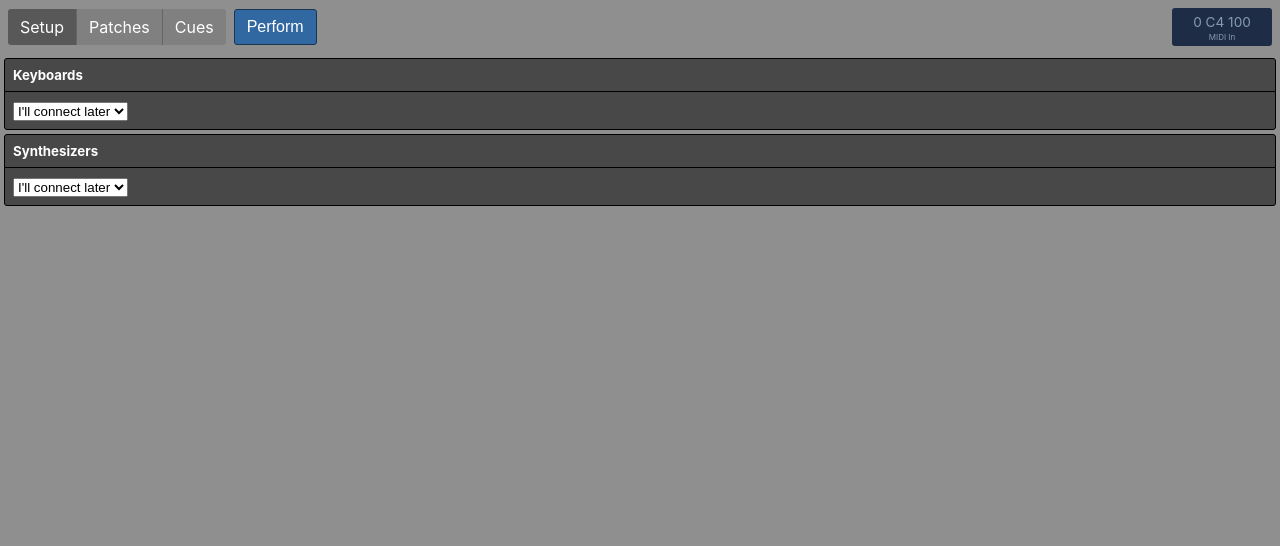
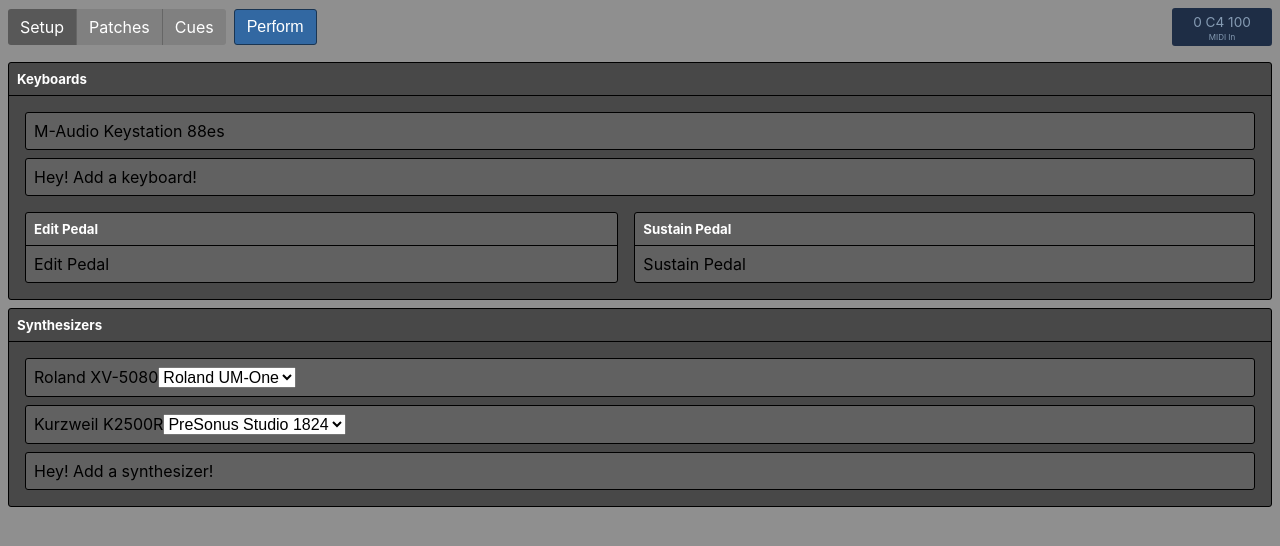
Before and after one commit to MattPutnam/CadenzaJS, a React (Create React App) app: page / in a window 1280 px wide. Shown: the top 546 px of the page. Built offline with nearby package versions, Linux system fonts and the light colour scheme.

Commit message:
* Subcontainer component * PortSelector component * Setup tab stubbed out further * Sample data improved * const cleanup

```diff
--- a/sample_data/sampleStates.json
+++ /dev/null
@@ -1,5 +0,0 @@
-{
-    "viewing setup tab": {
-        "selectedTab": "setup"
-    }
-}
--- a/src/App.js
+++ b/src/App.js
@@ -1,6 +1,8 @@
 import React from 'react'
 import EditPage from './pages/EditPage'
 import PerformPage from './pages/PerformPage'
+
+import * as data from './sampleData.json'
 
 class App extends React.Component {
   constructor(props) {
@@ -11,20 +13,21 @@ class App extends React.Component {
       midiDevices: {
         inputs: [],
         outputs: []
-      }
+      },
+      showData: data.default
     }
   }
 
   render() {
-    const { perform, midiDevices } = this.state
+    const { perform, midiDevices, showData } = this.state
 
     return perform ?
       <PerformPage exit={() => this.setState({ perform: false })}/> :
-      <EditPage perform={() => this.setState({ perform: true })} {...{ midiDevices }}/>
+      <EditPage perform={() => this.setState({ perform: true })} {...{ midiDevices, showData }}/>
   }
 
   componentDidMount() {
-    // The effect hook was not working for this, hence the manual state management:
+    // The effect hook was not working for this, hence the manual lifecycle management:
     navigator.requestMIDIAccess().then(access => {
       access.onstatechange = ({ port }) => {
         const { midiDevices } = this.state
--- a/src/components/Button.js
+++ b/src/components/Button.js
@@ -1,7 +1,7 @@
 import React from 'react'
 
 const Button = ({ children, onClick }) => {
-    let style = {
+    const style = {
         margin: '0 0.5rem',
         padding: '0.5rem 0.75rem',
         color: 'white',
--- a/src/components/Container.js
+++ b/src/components/Container.js
@@ -1,11 +1,11 @@
 import React from 'react'
 import _ from 'lodash'
 
-const Container = ({ title, style, children }) => {
+const Container = ({ title, style, inner, children }) => {
     const styles = {
         container: {
-            margin: '0.25rem',
-            backgroundColor: '#484848',
+            margin: '0.5rem',
+            backgroundColor: inner ? '#616161' : '#484848',
             border: '1px solid black',
             borderRadius: 3
         },
--- a/src/components/MIDIMonitor.js
+++ b/src/components/MIDIMonitor.js
@@ -2,7 +2,7 @@ import React from 'react'
 import * as MIDI from '../midi/MIDI'
 
 const MIDIMonitor = (lastEvent) => {
-    let styles = {
+    const styles = {
         container: {
             width: '100px',
             textAlign: 'center',
--- a/src/components/NavBar.js
+++ b/src/components/NavBar.js
@@ -3,7 +3,7 @@ import Button from './Button'
 import MIDIMonitor from './MIDIMonitor'
 
 const Tab = ({ title, selectedTab, setSelectedTab, first, last }) => {
-    let style = {
+    const style = {
         display: 'inline-block',
         padding: '0.5rem 0.75rem',
         cursor: 'pointer',
@@ -19,7 +19,7 @@ const Tab = ({ title, selectedTab, setSelectedTab, first, last }) => {
 }
 
 const NavBar = ({ selectedTab, setSelectedTab, perform }) => {
-    let styles = {
+    const styles = {
         container: {
             display: 'flex',
             alignItems: 'center',
--- /dev/null
+++ b/src/components/PortSelector.js
@@ -0,0 +1,25 @@
+import React from 'react'
+
+const PortSelector = ({ devices, io, selected }) => {
+    const values = devices[io].map(device => `${device.manufacturer} ${device.name}`)
+    const missing = !values.includes(selected)
+
+    const styles = {
+        select: {
+            fontSize: '100%'
+        }
+    }
+
+    return <select value={selected}
+                   style={styles.select}
+                   onChange={() => console.log("TODO")}>
+        <option value={0}>I'll connect later</option>
+        {devices[io].map(device => {
+            const label = `${device.manufacturer} ${device.name}`
+            return <option key={device.id} value={label}>{label}</option>
+        })}
+        {missing && <option value={selected}>{selected}</option>}
+    </select>
+}
+
+export default PortSelector
--- a/src/pages/EditPage.js
+++ b/src/pages/EditPage.js
@@ -2,7 +2,7 @@ import React from 'react'
 import NavBar from '../components/NavBar'
 import SetupTab from './SetupTab'
 
-const EditPage = ({ perform, midiDevices }) => {
+const EditPage = ({ perform, midiDevices, showData }) => {
     const [selectedTab, setSelectedTab] = React.useState('Setup')
 
     const style = {
@@ -12,7 +12,7 @@ const EditPage = ({ perform, midiDevices }) => {
 
     return <div style={style}>
         <NavBar {...{ selectedTab, setSelectedTab, perform }}/>
-        {selectedTab === 'Setup' && <SetupTab {...{ midiDevices }}/>}
+        {selectedTab === 'Setup' && <SetupTab {...{ midiDevices, showData }}/>}
         {selectedTab === 'Patches' && <div>Patches!</div>}
         {selectedTab === 'Cues' && <div>Cues!</div>}
      </div>
--- a/src/pages/SetupTab.js
+++ b/src/pages/SetupTab.js
@@ -1,32 +1,68 @@
 import React from 'react'
 import Container from '../components/Container'
+import PortSelector from '../components/PortSelector'
 
-const SetupTab = ({ midiDevices }) => {
-    const styles = {
-        page: {
-            // display: 'flex'
-        },
-        container: {
-            // flex: '1 1 auto'
-        }
+const styles = {
+    pedalContainer: {
+        display: 'flex'
+    },
+    pedalItem: {
+        flex: '1 1 auto'
     }
+}
 
-    return <div style={styles.page}>
-        <Container title="Keyboards" style={styles.container}>
-            <select>
-                <option value={0}>I'll connect later</option>
-                {midiDevices.inputs.map(input =>
-                    <option key={input.id} value={input.id}>{input.manufacturer} {input.name}</option>)}
-            </select>
+const KeyboardConfig = ({ keyboard }) => {
+    return <Container inner>{keyboard.name}</Container>
+}
+
+const KeyboardPlaceholder = () => {
+    return <Container inner>
+        Hey! Add a keyboard!
+    </Container>
+}
+
+const SynthConfig = ({ synth, midiDevices }) => {
+    return <Container inner>
+        {synth.name}
+        <PortSelector devices={midiDevices} io="outputs" selected={synth.outputDevice}/>
+    </Container>
+}
+
+const SynthPlaceholder = () => {
+    return <Container inner>
+        Hey! Add a synthesizer!
+    </Container>
+}
+
+const EditPedalConfig = ({ pedal }) => {
+    return <Container inner style={styles.pedalItem} title="Edit Pedal">
+        Edit Pedal
+    </Container>
+}
+
+const SustainPedalConfig = ({ pedal }) => {
+    return <Container inner style={styles.pedalItem} title="Sustain Pedal">
+        Sustain Pedal
+    </Container>
+}
+
+const SetupTab = ({ midiDevices, showData }) => {
+    const { keyboards, synthesizers, editPedal, sustainPedal } = showData.setup
+
+    return <>
+        <Container title="Keyboards">
+            {keyboards.map(keyboard => <KeyboardConfig key={keyboard.id} keyboard={keyboard}/>)}
+            <KeyboardPlaceholder/>
+            <div style={styles.pedalContainer}>
+                <EditPedalConfig pedal={editPedal}/>
+                <SustainPedalConfig pedal={sustainPedal}/>
+            </div>
         </Container>
-        <Container title="Synthesizers" style={styles.container}>
-            <select>
-                <option value={0}>I'll connect later</option>
-                {midiDevices.outputs.map(output =>
-                    <option key={output.id} value={output.id}>{output.manufacturer} {output.name}</option>)}
-            </select>
+        <Container title="Synthesizers">
+            {synthesizers.map(synth => <SynthConfig key={synth.id} synth={synth} midiDevices={midiDevices}/>)}
+            <SynthPlaceholder/>
         </Container>
-    </div>
+    </>
 }
 
 export default SetupTab
--- a/sample_data/sampleData.json
+++ b/src/sampleData.json
@@ -1,38 +1,30 @@
 {
-    "title": "The 25th Annual Putnam County Spelling Bee",
     "setup": {
-        "inputs": [
-            {
-                "deviceName": "Roland UM-One",
         "keyboards": [
             {
+                "name": "M-Audio Keystation 88es",
                 "id": 0,
-                        "name": "M-Audio Keystation 88es",
                 "size": 88,
+                "inputDevice": "Roland UM-One",
                 "channel": 0
             }
-                ]
-            }
         ],
-        "outputs": [
-            {
-                "deviceName": "Roland UM-One",
         "synthesizers": [
             {
+                "name": "Roland XV-5080",
                 "id": 0,
-                        "name": "Roland XV-5080",
                 "expansionCards": {
                     "XpA": "SR-JV80-02",
                     "XpB": "SR-JV80-05"
                 },
+                "outputDevice": "Roland UM-One",
                 "channels": [0, 1, 2, 3, 4, 5, 6, 7, 8, 9, 10, 11, 12, 13]
             },
             {
+                "name": "Kurzweil K2500R",
                 "id": 1,
-                        "name": "Kurzweil K2500R",
+                "outputDevice": "PreSonus Studio 1824",
                 "channels": [14, 15]
-                    }
-                ]
             }
         ],
         "editPedal": {
```
Lines whose indentation alone changed are shown as unchanged.
